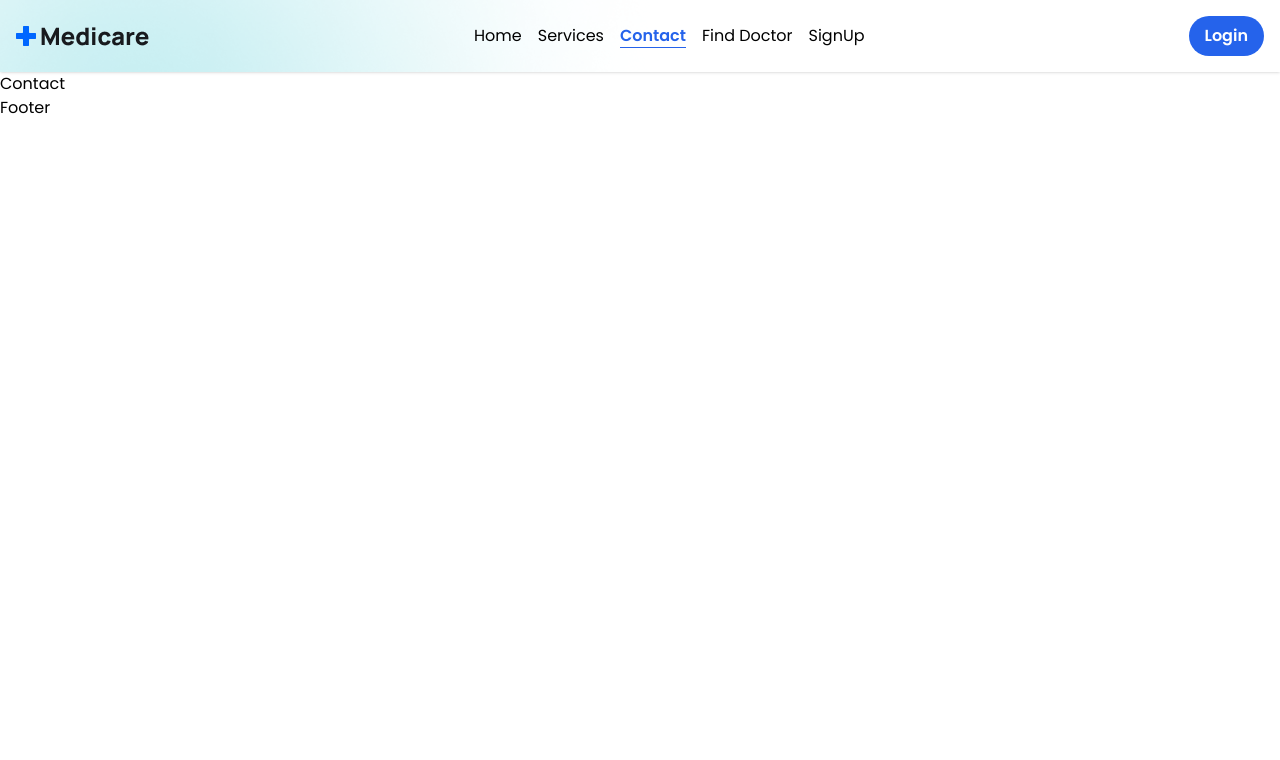
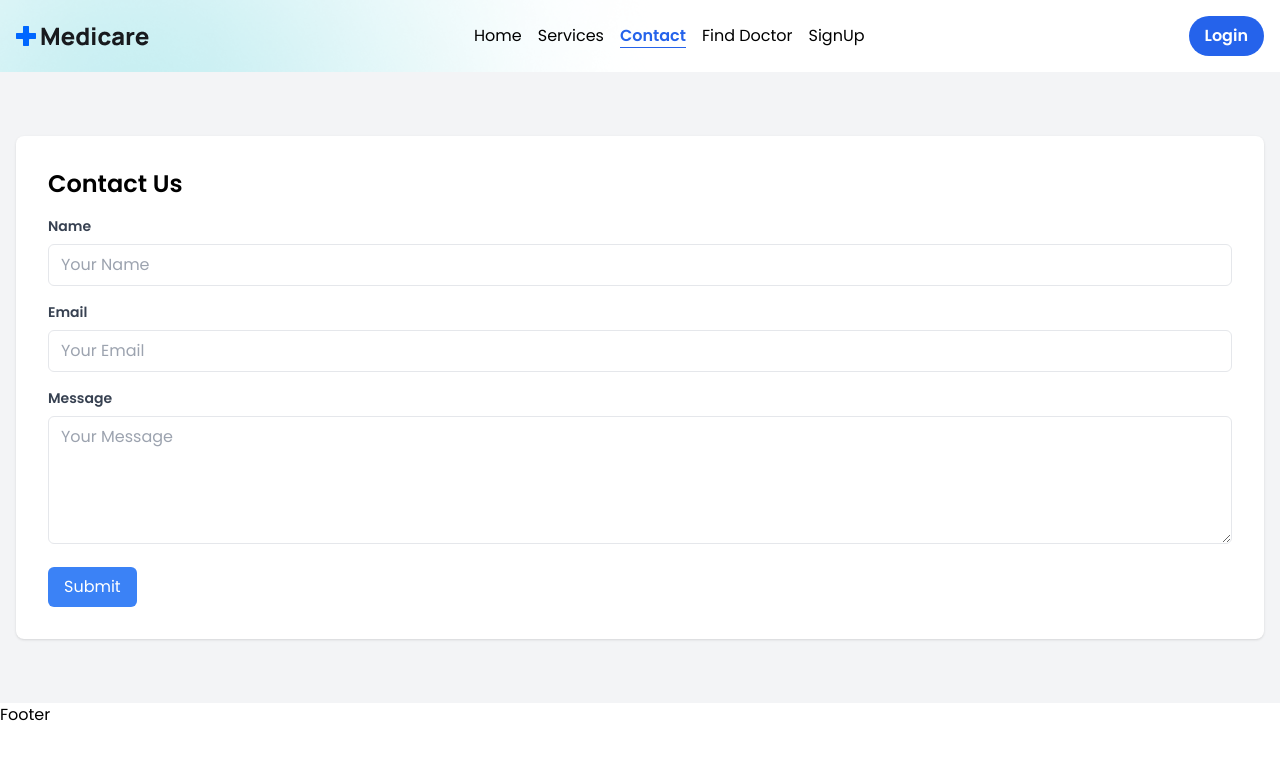
Before and after one commit to AkashAmrolkar/medicare, a React (Vite) app in the folder frontend/: page /contact in a window 1280 px wide. Shown: the top 760 px of the page. Built offline with nearby package versions, Linux system fonts and the light colour scheme.

Commit message:
form data

```diff
--- a/frontend/src/pages/Contact.jsx
+++ b/frontend/src/pages/Contact.jsx
@@ -1,8 +1,77 @@
-import React from 'react'
+import React, { useState } from 'react'
 
 const Contact = () => {
+  const [contactVal, setContactVal] = useState({
+    name: '',
+    email: '',
+    message: ''
+  })
+
+  const changeValue = (e) => {
+    e.preventDefault();
+    setContactVal({
+      ...contactVal,
+      [e.target.name]: e.target.value
+    })
+
+  }
   return (
-    <div>Contact</div>
+    <div className="bg-gray-100 py-12">
+    <div className="container mx-auto max-w-screen-xl p-4">
+      <div className="bg-white rounded-lg shadow p-8">
+        <h2 className="text-2xl font-semibold mb-4">Contact Us</h2>
+        <form>
+          <div className="mb-4">
+            <label className="block text-gray-700 text-sm font-bold mb-2" htmlFor="name">
+              Name
+            </label>
+            <input
+              className="border rounded-md w-full py-2 px-3"
+              type="text"
+              id="name"
+              name="name"
+              placeholder="Your Name"
+              onChange={changeValue}
+              value={contactVal.name}
+            />
+          </div>
+          <div className="mb-4">
+            <label className="block text-gray-700 text-sm font-bold mb-2" htmlFor="email">
+              Email
+            </label>
+            <input
+              className="border rounded-md w-full py-2 px-3"
+              type="email"
+              id="email"
+              name="email"
+              placeholder="Your Email"
+              onChange={changeValue}
+              value={contactVal.email}
+            />
+          </div>
+          <div className="mb-4">
+            <label className="block text-gray-700 text-sm font-bold mb-2" htmlFor="message">
+              Message
+            </label>
+            <textarea
+              className="border rounded-md w-full py-2 px-3 h-32"
+              id="message"
+              name="message"
+              placeholder="Your Message"
+              onChange={changeValue}
+              value={contactVal.message}
+            ></textarea>
+          </div>
+          <button
+            type="submit"
+            className="bg-blue-500 text-white px-4 py-2 rounded-md hover:bg-blue-600"
+          >
+            Submit
+          </button>
+        </form>
+      </div>
+    </div>
+  </div>
   )
 }
 
--- a/frontend/src/pages/SignUp.jsx
+++ b/frontend/src/pages/SignUp.jsx
@@ -4,7 +4,9 @@ const signUp = () => {
     first_name: '',
     last_name: '',
     email: '',
-    contact: ''
+    contact: '',
+    role: '',
+    gender: '',
   })
 
   const handleChange = (e) => {
@@ -26,12 +28,25 @@ const signUp = () => {
           <input className='h-10 border px-3 border-teal-500 rounded-3xl' id='last_name' type='text' value={val.last_name} onChange={handleChange} name='last_name' placeholder='Last Name' required />
         </div>
         <div className='filed mb-4 flex flex-col gap-2'>
-            <label htmlFor='email'>Email:</label>
-            <input className='h-10 border px-3 border-teal-500 rounded-3xl' id='email' type='email' value={val.email} onChange={handleChange} name='email' placeholder='test@gmail.com' required />
-          </div>
+          <label htmlFor='email'>Email:</label>
+          <input className='h-10 border px-3 border-teal-500 rounded-3xl' id='email' type='email' value={val.email} onChange={handleChange} name='email' placeholder='test@gmail.com' required />
+        </div>
         <div className='filed mb-4 flex flex-col gap-2'>
-          <label htmlFor='password'>Password:</label>
-          <input className='h-10 border px-3 border-teal-500 rounded-3xl' id='password' type='password' value={val.password} onChange={handleChange} name='password' placeholder='Password' required />
+          <label htmlFor='role'>Select Role:</label>
+          <select className='h-10 border px-3 border-teal-500 rounded-3xl w-full' id='role' name='role' value={val.role} onChange={handleChange}>
+            <option value="">Select an option</option>
+            <option value="patient">Patient</option>
+            <option value="doctor">Doctor</option>
+          </select>
+        </div>
+        <div className='filed mb-4 flex flex-col gap-2'>
+          <label htmlFor='gender'>Select Gender:</label>
+          <select className='h-10 border px-3 border-teal-500 rounded-3xl' id='gender' name='gender' value={val.gender} onChange={handleChange}>
+            <option value="">Select an option</option>
+            <option value="male">Male</option>
+            <option value="female">Female</option>
+            <option value="other">Other</option>
+          </select>
         </div>
         <button type='submit' className=' bg-teal-500 border border-transparent rounded-3xl text-xl font-medium text-white px-8 py-2'>Login</button>
       </form>
```
